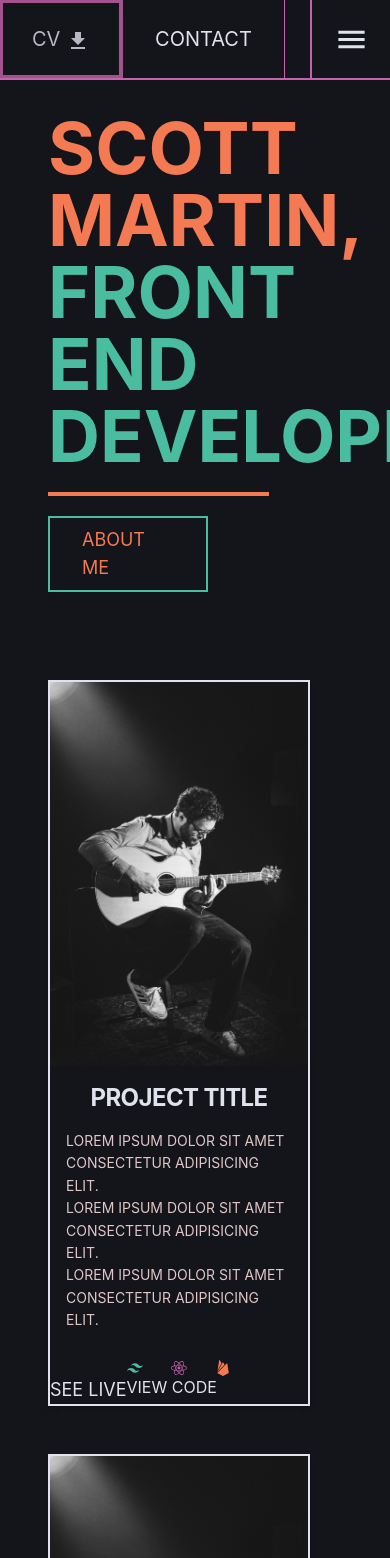
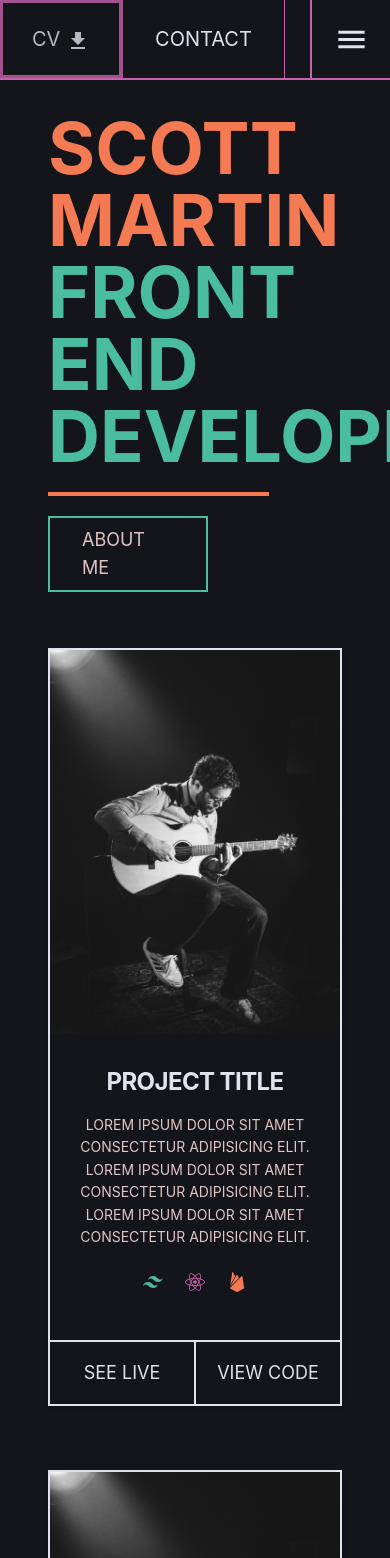
Before and after one commit to smartinuk88/personal-portfolio-1, a React (Create React App) app: page / in a window 390 px wide. Shown: the top 1558 px of the page. Built offline with nearby package versions, Linux system fonts and the light colour scheme.

Commit message:
ProjectRow component converted to TailwindCSS and add responsiveness.

```diff
--- a/src/App.js
+++ b/src/App.js
@@ -9,7 +9,7 @@ function App() {
     <div className="bg-custom-black font-sans">
       <TopNav />
       <SideNav />
-      <main>
+      <main className="pt-28 px-12 pb-12 md:pl-12 md:pr-32 lg:pl-24 lg:pr-44">
         <Header />
         <ProjectList />
         <TechList />
--- a/src/components/Header.js
+++ b/src/components/Header.js
@@ -8,10 +8,10 @@ function Header() {
   };
 
   return (
-    <header className="mt-20 py-8 px-12 mb-14">
+    <header className="mb-14">
       <div>
         <h1 className="font-bold text-7xl uppercase text-custom-orange">
-          Scott Martin,
+          Scott Martin
         </h1>
         <h2 className="font-bold text-7xl uppercase text-mint">
           Front End Developer
@@ -20,7 +20,7 @@ function Header() {
         <section>
           <div
             onClick={aboutTextToggleHandler}
-            className="mt-5 text-custom-orange text-lg cursor-pointer w-40 border-2 py-2 px-8 transition-all duration-500 border-mint hover:shadow-inner-mint hover:opacity-70 shadow-sm"
+            className="mt-5 text-support-text text-lg cursor-pointer w-40 border-2 py-2 px-8 transition-all duration-500 border-mint hover:shadow-inner-mint hover:opacity-70 shadow-sm"
           >
             About Me
           </div>
--- a/src/components/ProjectList.js
+++ b/src/components/ProjectList.js
@@ -2,7 +2,7 @@ import ProjectRow from "./ProjectRow";
 
 function ProjectList() {
   return (
-    <div className="flex mx-auto pl-12 pr-20 flex-col gap-12 md:ml-14 md:mb-36 md:w-5/6">
+    <div className="flex flex-col gap-16 mb-20">
       <ProjectRow />
       <ProjectRow />
       <ProjectRow />
--- a/src/components/ProjectRow.js
+++ b/src/components/ProjectRow.js
@@ -1,5 +1,3 @@
-import "./ProjectRow.css";
-import "./Project.css";
 import projectImg from "../images/daniel-wirtz-jmmTlAPtNw8-unsplash.jpg";
 import { FaReact } from "react-icons/fa";
 import { SiFirebase } from "react-icons/si";
@@ -7,39 +5,47 @@ import { SiTailwindcss } from "react-icons/si";
 
 function ProjectRow() {
   return (
-    <div className="flex flex-col md:flex-row w-full border-2 border-light shadow-md transition-all duration-500 items-center">
+    <div className="lg:h-auto w-full border-2 border-light shadow-md transition-all duration-500 items-center">
+      <div className="flex flex-col lg:flex-row text-center">
         <img
-        className="object-cover w-full h-96 md:h-auto md:w-48"
+          className="object-cover w-full h-96 lg:h-auto lg:w-1/2"
           src={projectImg}
           alt=""
         />
 
-      <div className="flex flex-col justify-between p-4 leading-normal">
+        <div className="flex flex-col justify-between px-4 py-8 leading-normal lg:w-1/2">
           <h2 className="mb-4 text-2xl font-bold tracking-tight text-center text-light">
             Project Title
           </h2>
 
-        <div className="text-sm text-support-text mb-3">
+          <div className="text-sm text-support-text mb-6">
             <p>Lorem ipsum dolor sit amet consectetur adipisicing elit.</p>
             <p>Lorem ipsum dolor sit amet consectetur adipisicing elit.</p>
             <p>Lorem ipsum dolor sit amet consectetur adipisicing elit.</p>
           </div>
-      </div>
 
-      <div className="flex justify-between w-2/5 mx-auto">
+          <div className="flex justify-between w-2/5 mx-auto text-xl pb-4">
             <SiTailwindcss className="text-mint" />
             <FaReact className="text-fucshia" />
             <SiFirebase className="text-custom-orange" />
           </div>
+        </div>
+      </div>
 
-      <div className="flex w-full">
-        <div className="text-lg">
-          <a href="#" className="project__link">
+      <div className="flex w-full h-16 justify-between text-center border-t-2 border-light">
+        <div className="text-lg w-full h-full border-r border-light">
+          <a
+            href="#"
+            className="flex justify-center items-center w-full h-full hover:opacity-80 transition-all duration-500 hover:text-custom-black hover:bg-light"
+          >
             See Live
           </a>
         </div>
-        <div>
-          <a href="#" className="project__link">
+        <div className="text-lg w-full h-full border-l border-light">
+          <a
+            href="#"
+            className="flex justify-center items-center w-full h-full hover:opacity-80 transition-all duration-500 hover:text-custom-black hover:bg-light"
+          >
             View Code
           </a>
         </div>
--- a/src/components/SideNav.js
+++ b/src/components/SideNav.js
@@ -21,7 +21,7 @@ function SideNav() {
       />
       <div
         onClick={toggleMenuHandler}
-        className="md:hidden border-l-2 border-fucshia flex justify-center items-center cursor-pointer h-20 w-full text-4xl font-extrabold border-b-2 border-fucshia transition-all duration-500 hover:shadow-inner-fucshia hover:opacity-80"
+        className="md:hidden border-l-2 flex justify-center items-center cursor-pointer h-20 w-full text-4xl font-extrabold border-b-2 border-fucshia transition-all duration-500 hover:shadow-inner-fucshia hover:opacity-80"
       >
         <div className="flex justify-center items-center  h-5 w-5 p-5 text-light">
           <IconButton>
```
Lines whose indentation alone changed are shown as unchanged.
